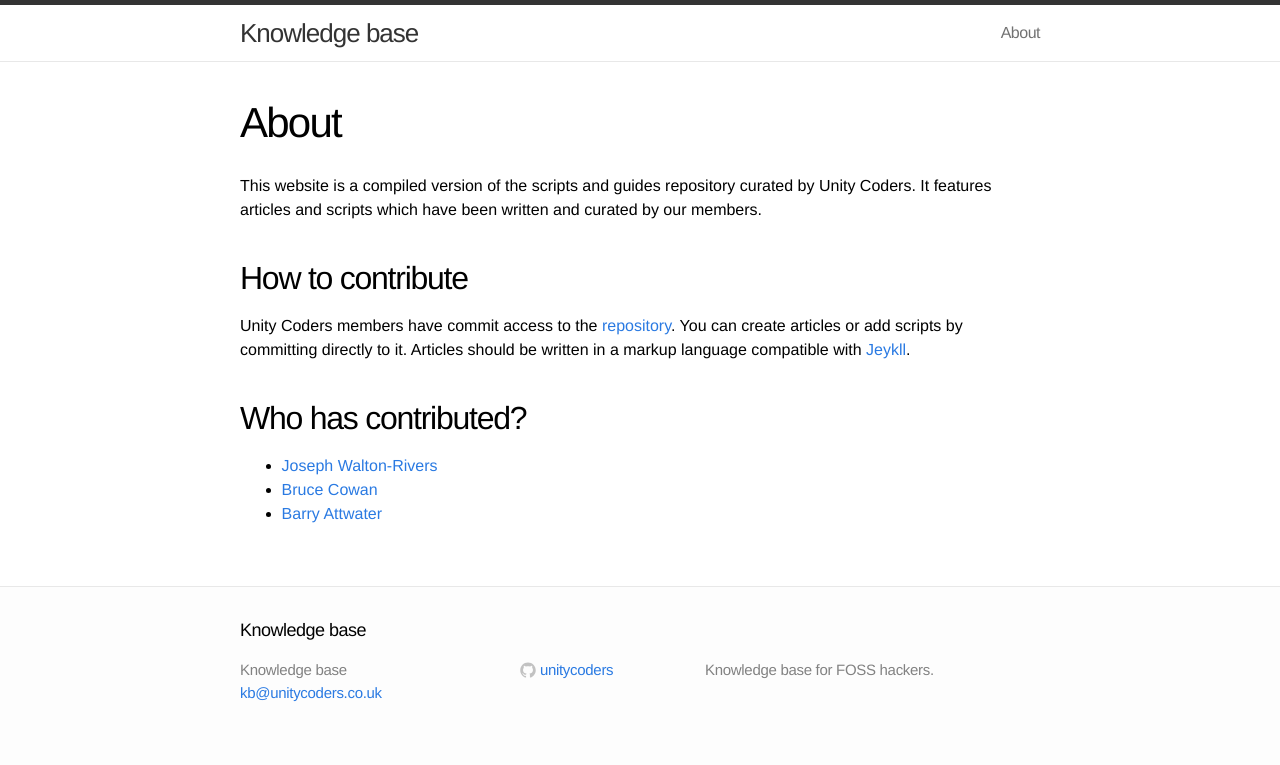
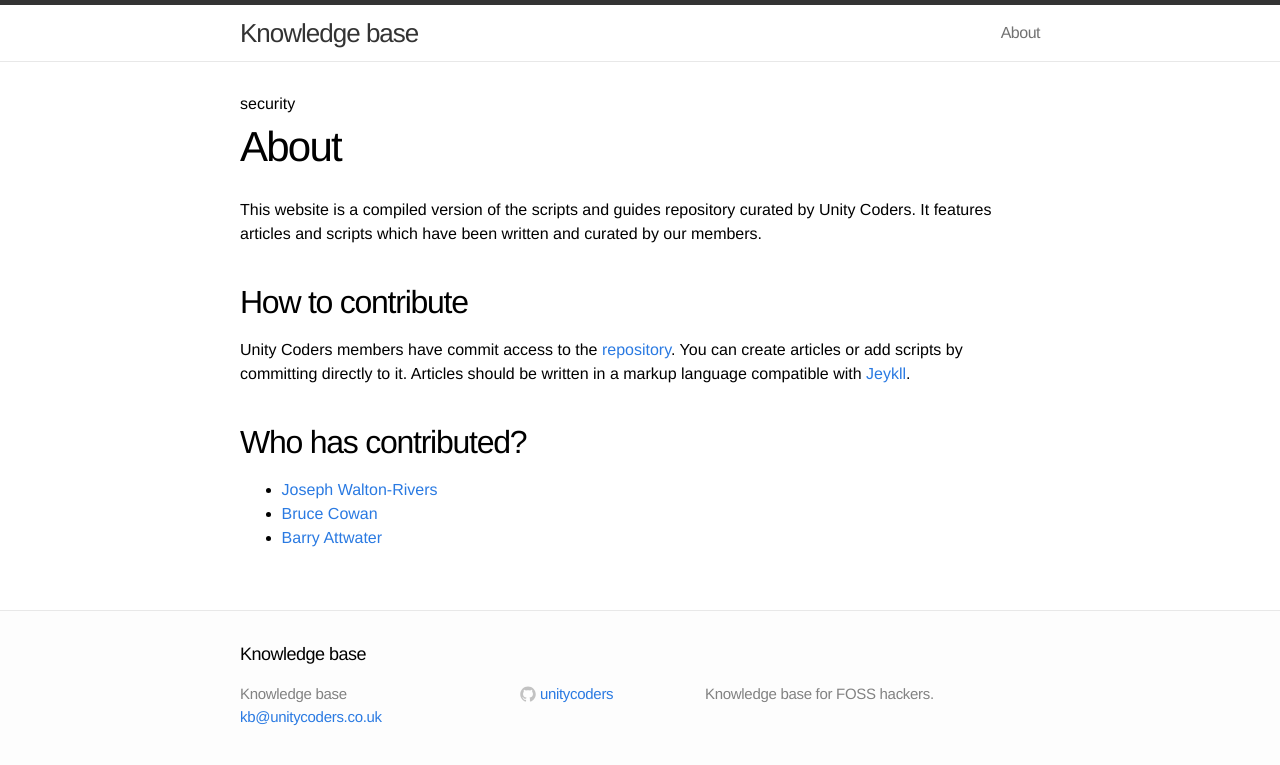
Before and after one commit to unitycoders/scripts-guides, a Jekyll site: the page built from website/about.md, in a window 1280 px wide. Shown: the top 765 px of the page. Built offline with Jekyll 4.4.1, drawn with Linux system fonts in a browser that asks for light colours.

Commit message:
category list

```diff
--- a/website/_layouts/default.html
+++ b/website/_layouts/default.html
@@ -9,6 +9,9 @@
 
     <div class="page-content">
       <div class="wrap">
+        {% for category in site.categories %}
+          {{ category | first }}
+        {% endfor %}
       {{ content }}
       </div>
     </div>
```
